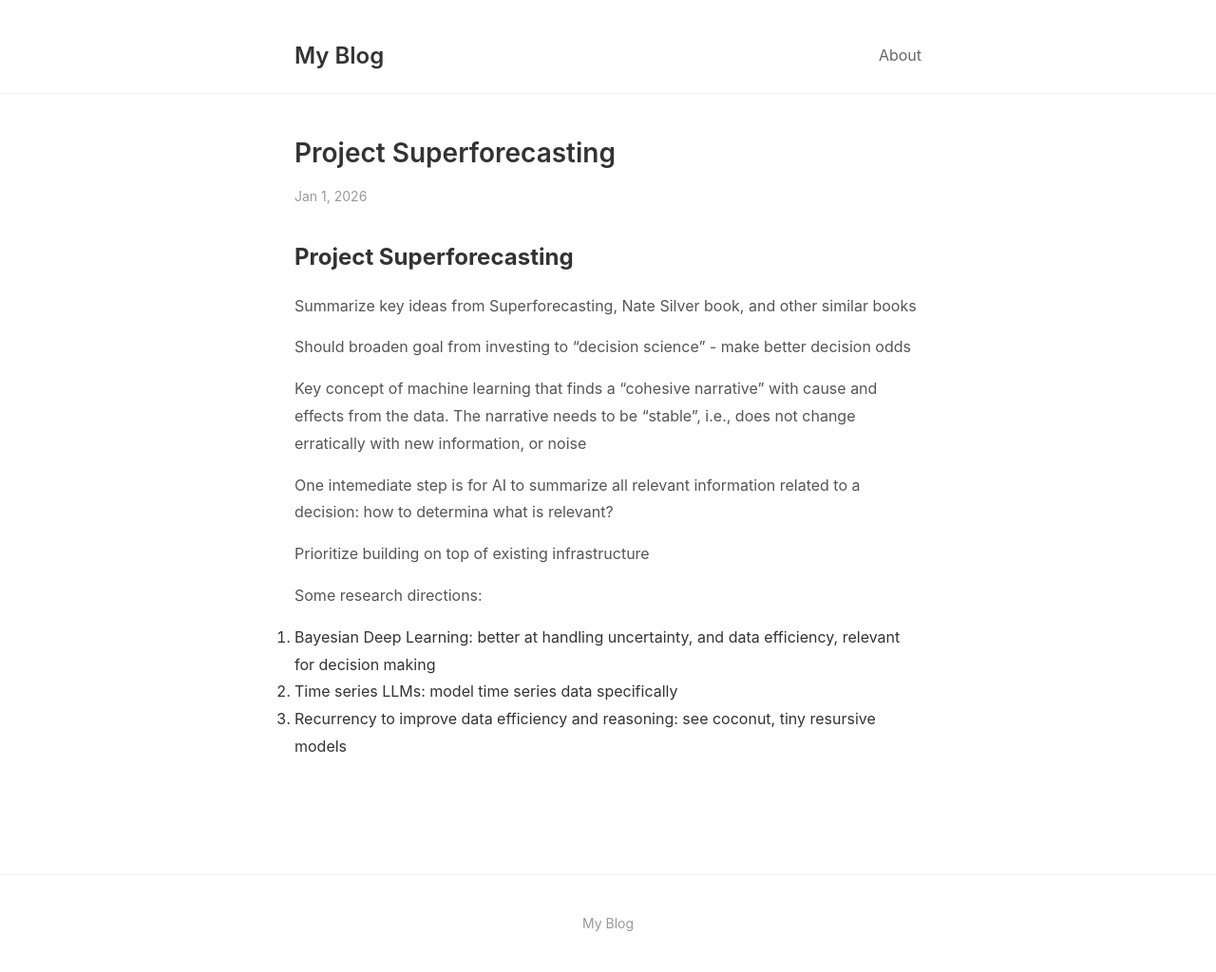
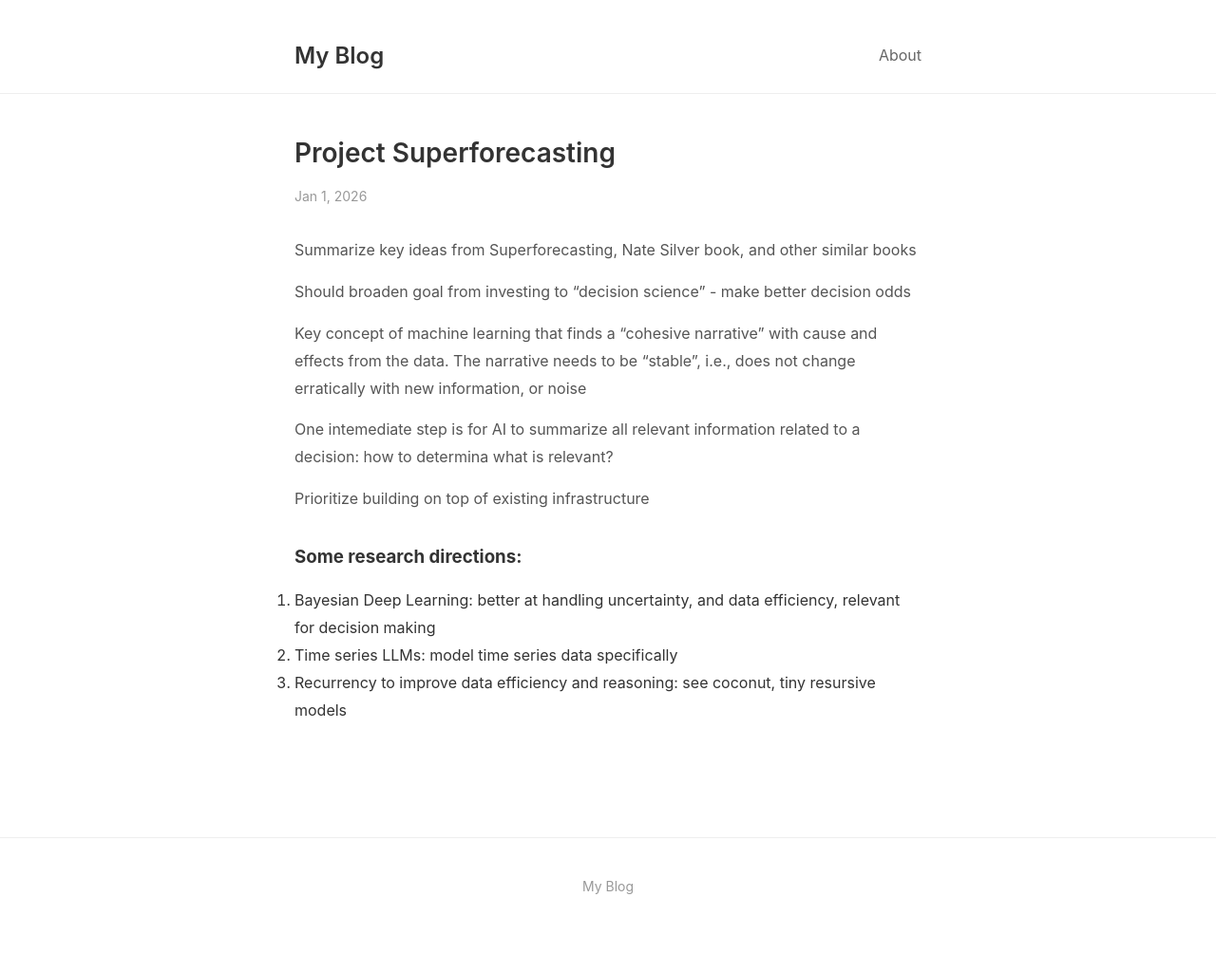
Before and after one commit to jameslilac/jameslilac.github.io, a Jekyll site: the page built from _posts/2026-01-01-Project Superforecasting.md, in a window 1280 px wide. Shown: the whole page at 95% size. Built offline with Jekyll 4.4.1, drawn with Linux system fonts in a browser that asks for light colours; after the commit the page ends 986 px from its top, so only the background shows below that.

Commit message:
Revise Project Superforecasting content and structure
Updated formatting and clarified the goals of the project.

```diff
--- a/_posts/2026-01-01-Project Superforecasting.md
+++ b/_posts/2026-01-01-Project Superforecasting.md
@@ -4,7 +4,6 @@
 date: 2026-01-01
 ---
 
-# Project Superforecasting
 Summarize key ideas from Superforecasting, Nate Silver book, and other similar books
 
 Should broaden goal from investing to "decision science" - make better decision odds
@@ -15,7 +14,7 @@
 
 Prioritize building on top of existing infrastructure
 
-Some research directions:
+### Some research directions:
 1. Bayesian Deep Learning: better at handling uncertainty, and data efficiency, relevant for decision making
 2. Time series LLMs: model time series data specifically
 3. Recurrency to improve data efficiency and reasoning: see coconut, tiny resursive models
```
